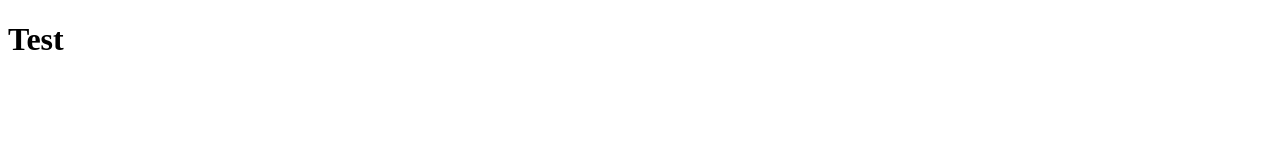
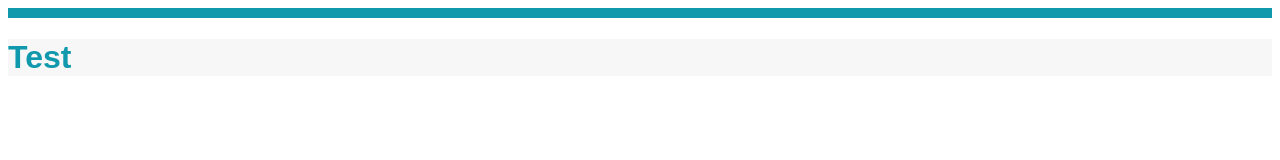
Before and after one commit to drogonhive/website-test, a plain HTML site: page index.html in a window 1280 px wide. Drawn offline with Linux system fonts and the light colour scheme.

Commit message:
Still testing

```diff
--- a/index.html
+++ b/index.html
@@ -7,7 +7,7 @@
   </head>
   <body>
     <header>
-      <h1>Test</h1>
+      <h1 class="title">Test</h1>
     </header>
   </body>
 </html>
--- a/style.css
+++ b/style.css
@@ -0,0 +1,15 @@
+* {
+  font-family: sans-serif;
+}
+
+body {
+  border-top: 10px #1098ad solid;
+}
+
+header {
+  background-color: #f7f7f7;
+}
+
+.title {
+  color: #1098ad;
+}
```
Also changed, not shown: script.js (added).
